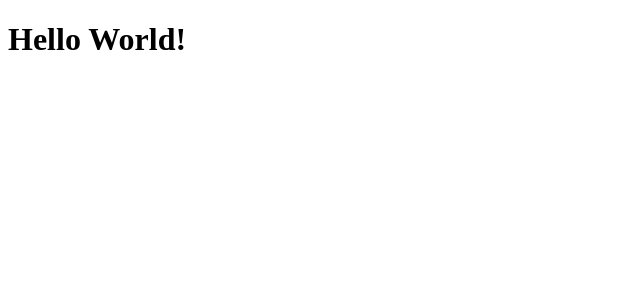
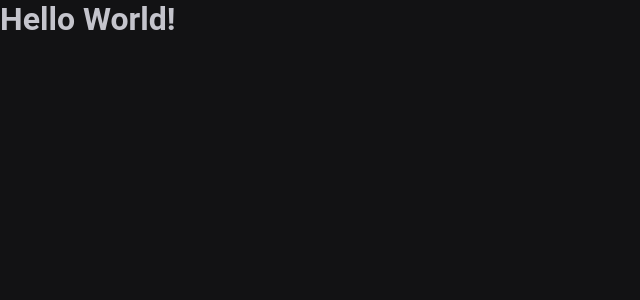
Before and after one commit to rafa7w/reactjs-pomodoro, a React app: page / in a window 1280 px wide. Shown: the top 300 px of the page, without its empty margins (0-640 px from the left). Built offline with nearby package versions, Linux system fonts and the light colour scheme; the HTML template or start-up script is replaced by a standard one.

Commit message:
global styles

```diff
--- a/src/App.tsx
+++ b/src/App.tsx
@@ -1,11 +1,14 @@
 import { ThemeProvider } from "styled-components"
 import { defaultTheme } from "./styles/themes/default"
+import { GlobalStyle } from "./styles/global"
 
 export function App() {
 
   return (
     <ThemeProvider theme={defaultTheme}>
       <h1>Hello World!</h1>
+
+      <GlobalStyle />
     </ThemeProvider>
   )
 }
--- /dev/null
+++ b/src/styles/global.ts
@@ -0,0 +1,26 @@
+import { createGlobalStyle } from 'styled-components'
+
+export const GlobalStyle = createGlobalStyle`
+  * {
+    margin: 0;
+    padding: 0;
+    box-sizing: border-box;
+  }
+
+  :focus {
+    outline: none;
+    box-shadow: 0 0 0 2px ${(props) => props.theme['green-500']};
+  }
+
+  body {
+    background: ${(props) => props.theme['gray-900']};
+    color: ${(props) => props.theme['gray-300']};
+    -webkit-font-smoothing: antialiased;
+  }
+
+  body, input, textarea, button {
+    font-family: 'Roboto', sans-serif;
+    font-weight: 400;
+    font-size: 1rem;
+  }
+`
```
